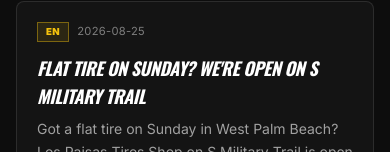
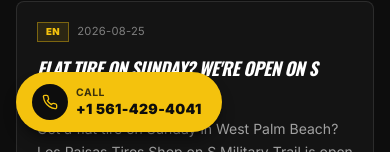
Before and after one commit to sebastianmedyk/lospaisas, a Next.js app: page /blog in a window 390 px wide. Shown: the part 692-844 px from the top of the page. Built offline with nearby package versions, Linux system fonts and the light colour scheme; no server answers.

Commit message:
Add mobile floating call button
Sticky tap-to-call pill with +1 561-429-4041 on small screens.

```diff
--- a/src/app/page.tsx
+++ b/src/app/page.tsx
@@ -8,6 +8,7 @@
 import Faq from "@/components/Faq";
 import Contact from "@/components/Contact";
 import Footer from "@/components/Footer";
+import FloatingCallButton from "@/components/FloatingCallButton";
 
 export default function HomePage() {
   return (
@@ -24,6 +25,7 @@
         <Contact />
       </main>
       <Footer />
+      <FloatingCallButton />
     </>
   );
 }
--- a/src/components/BlogShell.tsx
+++ b/src/components/BlogShell.tsx
@@ -4,6 +4,7 @@
 import Link from "next/link";
 import Header from "@/components/Header";
 import Footer from "@/components/Footer";
+import FloatingCallButton from "@/components/FloatingCallButton";
 import { useLanguage } from "@/contexts/LanguageContext";
 import type { BlogLocale } from "@/lib/blog";
 
@@ -29,6 +30,7 @@
       <Header />
       <main className="min-h-[60vh]">{children}</main>
       <Footer />
+      <FloatingCallButton />
     </>
   );
 }
--- /dev/null
+++ b/src/components/FloatingCallButton.tsx
@@ -0,0 +1,33 @@
+"use client";
+
+import { BUSINESS } from "@/lib/constants";
+import { useLanguage } from "@/contexts/LanguageContext";
+import { PhoneIcon } from "./Icons";
+
+/**
+ * Mobile sticky call button — tap to dial Google Business number.
+ * Hidden on md+ screens where header/hero CTAs are enough.
+ */
+export default function FloatingCallButton() {
+  const { t } = useLanguage();
+
+  return (
+    <a
+      href={BUSINESS.phoneTel}
+      className="fixed bottom-5 left-4 z-[60] flex items-center gap-2 rounded-full bg-brand-gold px-4 py-3 text-sm font-bold text-brand-bg shadow-lg shadow-black/40 transition hover:bg-[#ffd84d] active:scale-[0.98] md:hidden"
+      aria-label={t.hero.floatingCallAria}
+    >
+      <span className="flex h-9 w-9 items-center justify-center rounded-full bg-brand-bg text-brand-gold">
+        <PhoneIcon className="h-4 w-4" />
+      </span>
+      <span className="pr-1 leading-tight">
+        <span className="block text-[0.65rem] font-bold uppercase tracking-wider opacity-80">
+          {t.hero.floatingCall}
+        </span>
+        <span className="block text-sm font-black tracking-wide">
+          {BUSINESS.phoneDisplay}
+        </span>
+      </span>
+    </a>
+  );
+}
--- a/src/lib/i18n.ts
+++ b/src/lib/i18n.ts
@@ -27,6 +27,8 @@
       ctaWhatsApp: "WhatsApp",
       ctaDirections: "Get Directions",
       sundayHighlight: "Open Sunday",
+      floatingCall: "Call",
+      floatingCallAria: "Call Los Paisas Tires Shop",
     },
     trust: {
       title: "Trusted on Military Trail",
```
